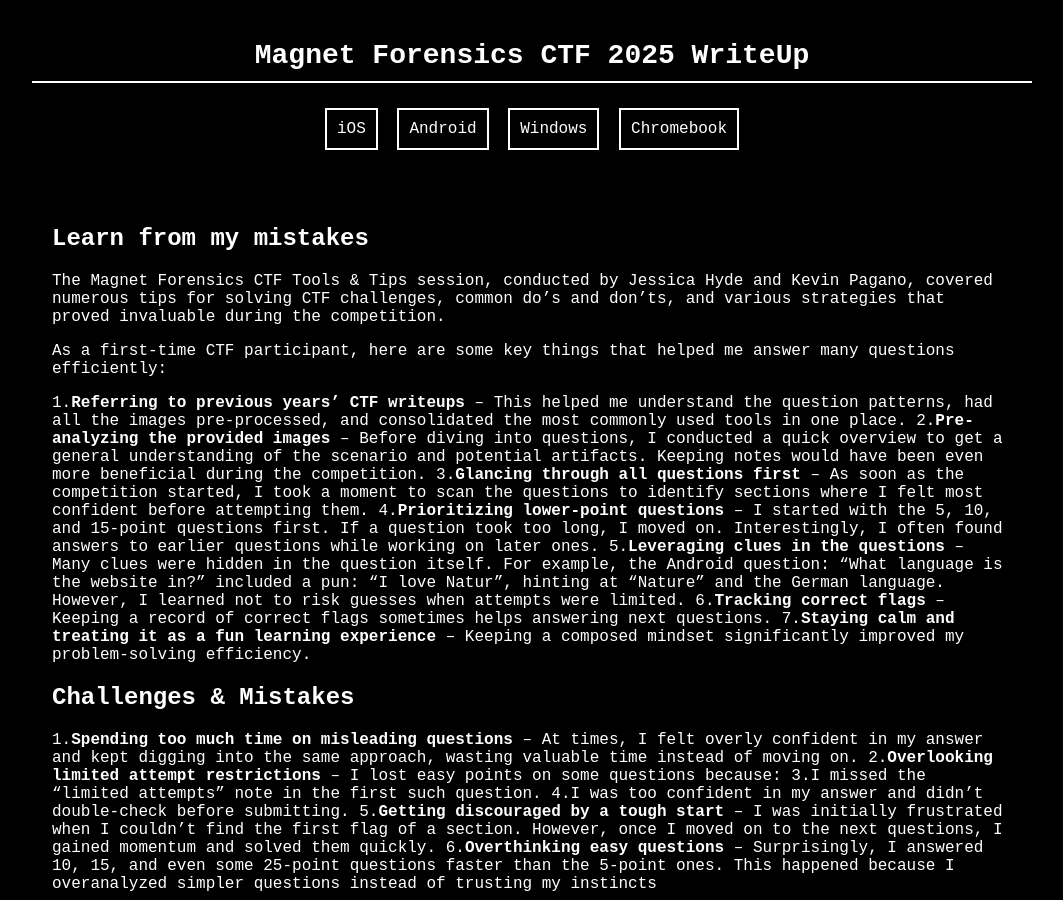
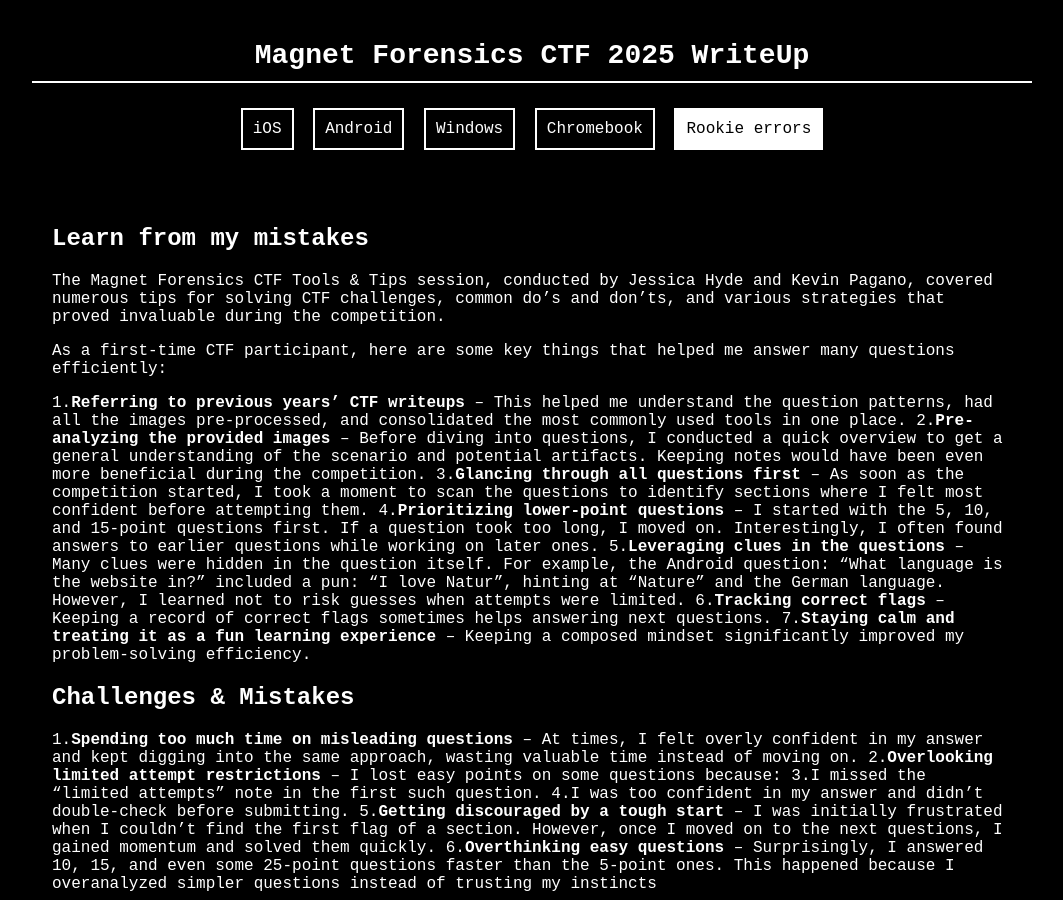
Before and after one commit to amulya-shanbhag/CTF-Writeup-2025, a Jekyll site: the page built from _mypages/lessonslearnt.md, in a window 1280 px wide and 900 px high. Shown: the whole window, without its empty margins (108-1171 px from the left). Built offline with Jekyll 4.4.1, drawn with Linux system fonts in a browser that asks for light colours.

Commit message:
Update default.html

```diff
--- a/_layouts/default.html
+++ b/_layouts/default.html
@@ -70,6 +70,7 @@
             <a href="/CTF-Writeup-2025/mypages/android/">Android</a>
             <a href="/CTF-Writeup-2025/mypages/windows/">Windows</a>
             <a href="/CTF-Writeup-2025/mypages/chromebook/">Chromebook</a>
+            <a href="/CTF-Writeup-2025/mypages/lessonslearnt/">Rookie errors</a>
         </div>
         <div class="content">
             {{ content }}
```
